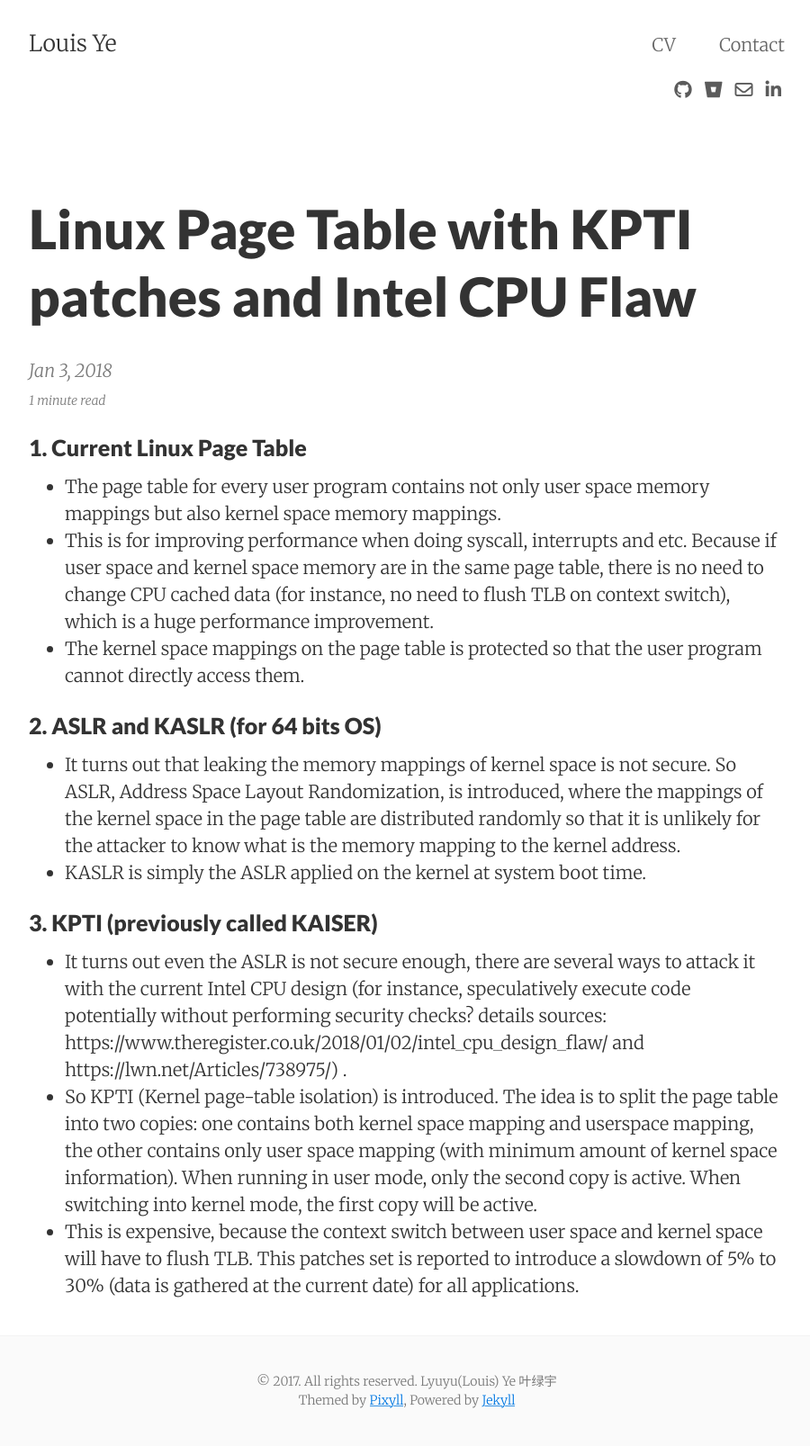
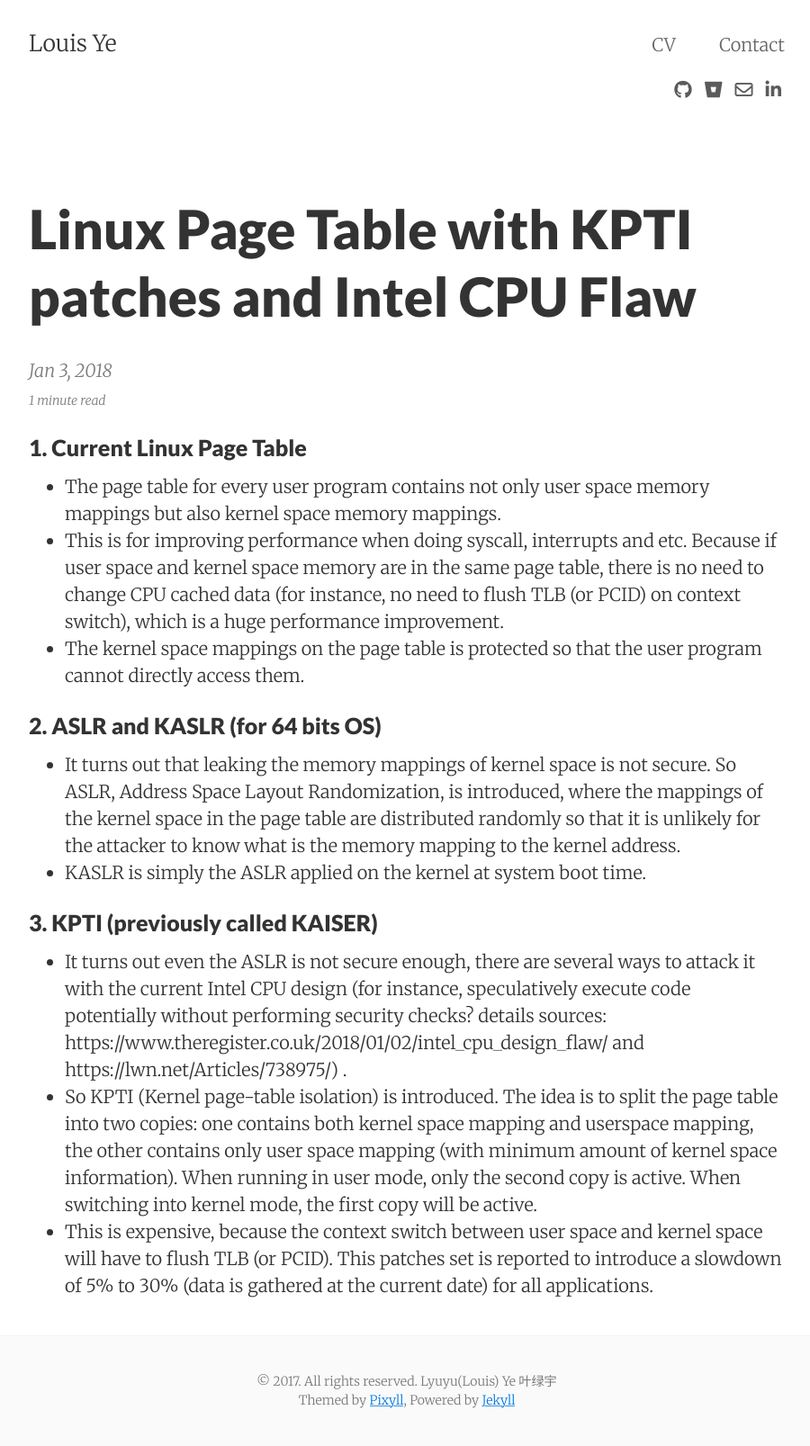
Before and after one commit to Louis-Ye/Louis-Ye.github.io, a Jekyll site: the page built from _posts/2018-01-03-kpti-cpu-flaw.md, in a window 1280 px wide. Shown: the whole page at 90% size, without its empty margins (188-1088 px from the left). Built offline with Jekyll 4.4.1, drawn with Linux system fonts in a browser that asks for light colours; nearby versions of some CDN libraries.

Commit message:
update post

```diff
--- a/_posts/2018-01-03-kpti-cpu-flaw.md
+++ b/_posts/2018-01-03-kpti-cpu-flaw.md
@@ -8,7 +8,7 @@
 
 ### 1. Current Linux Page Table
 * The page table for every user program contains not only user space memory mappings but also kernel space memory mappings.
-* This is for improving performance when doing syscall, interrupts and etc. Because if user space and kernel space memory are in the same page table, there is no need to change CPU cached data (for instance, no need to flush TLB on context switch), which is a huge performance improvement.
+* This is for improving performance when doing syscall, interrupts and etc. Because if user space and kernel space memory are in the same page table, there is no need to change CPU cached data (for instance, no need to flush TLB (or PCID) on context switch), which is a huge performance improvement.
 * The kernel space mappings on the page table is protected so that the user program cannot directly access them.
 
 ### 2. ASLR and KASLR (for 64 bits OS)
@@ -18,4 +18,4 @@
 ### 3. KPTI (previously called KAISER)
 * It turns out even the ASLR is not secure enough, there are several ways to attack it with the current Intel CPU design (for instance, speculatively execute code potentially without performing security checks? details sources: https://www.theregister.co.uk/2018/01/02/intel_cpu_design_flaw/ and https://lwn.net/Articles/738975/) .
 * So KPTI (Kernel page-table isolation) is introduced. The idea is to split the page table into two copies: one contains both kernel space mapping and userspace mapping, the other contains only user space mapping (with minimum amount of kernel space information). When running in user mode, only the second copy is active. When switching into kernel mode, the first copy will be active.
-* This is expensive, because the context switch between user space and kernel space will have to flush TLB. This patches set is reported to introduce a slowdown of 5% to 30% (data is gathered at the current date) for all applications.
+* This is expensive, because the context switch between user space and kernel space will have to flush TLB (or PCID). This patches set is reported to introduce a slowdown of 5% to 30% (data is gathered at the current date) for all applications.
```
